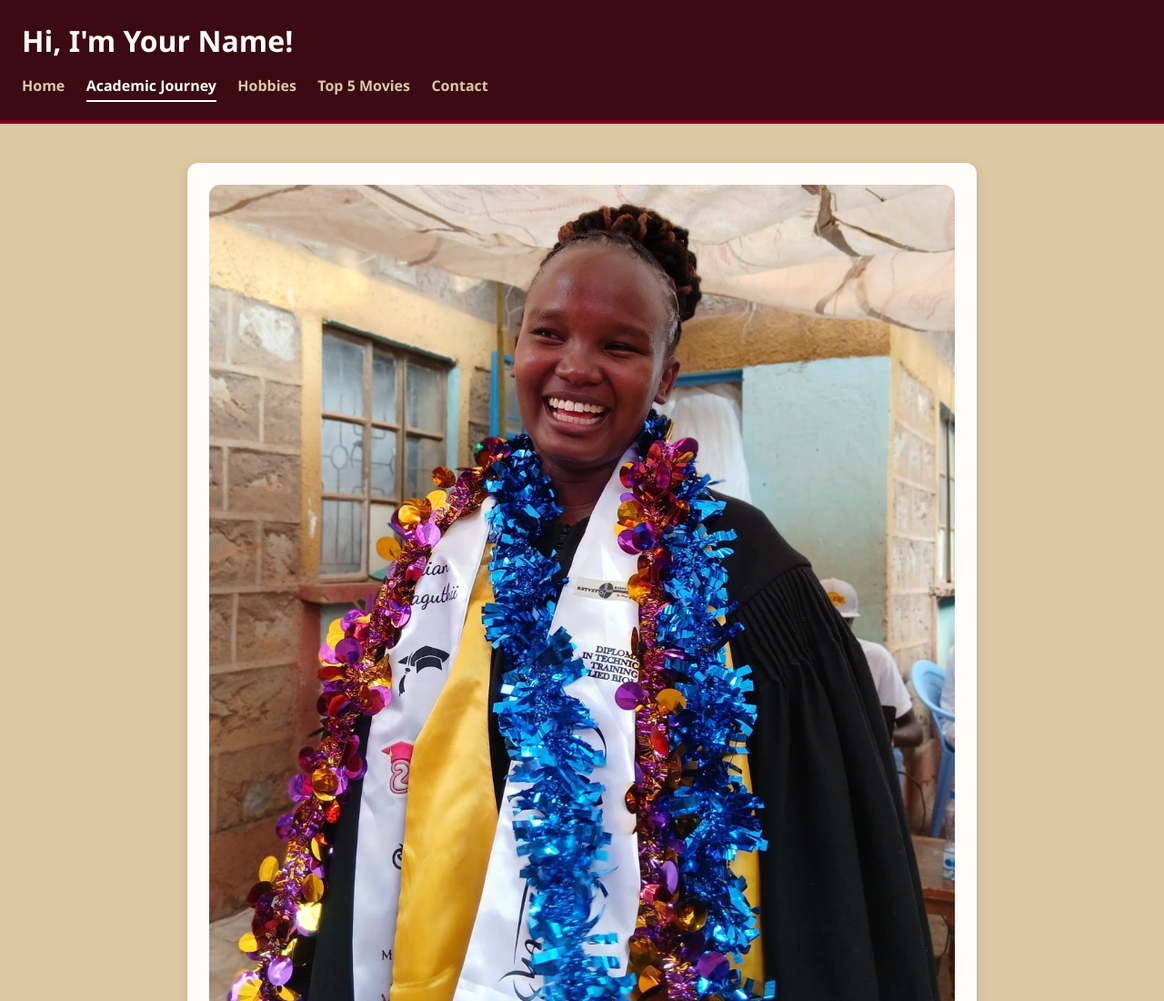
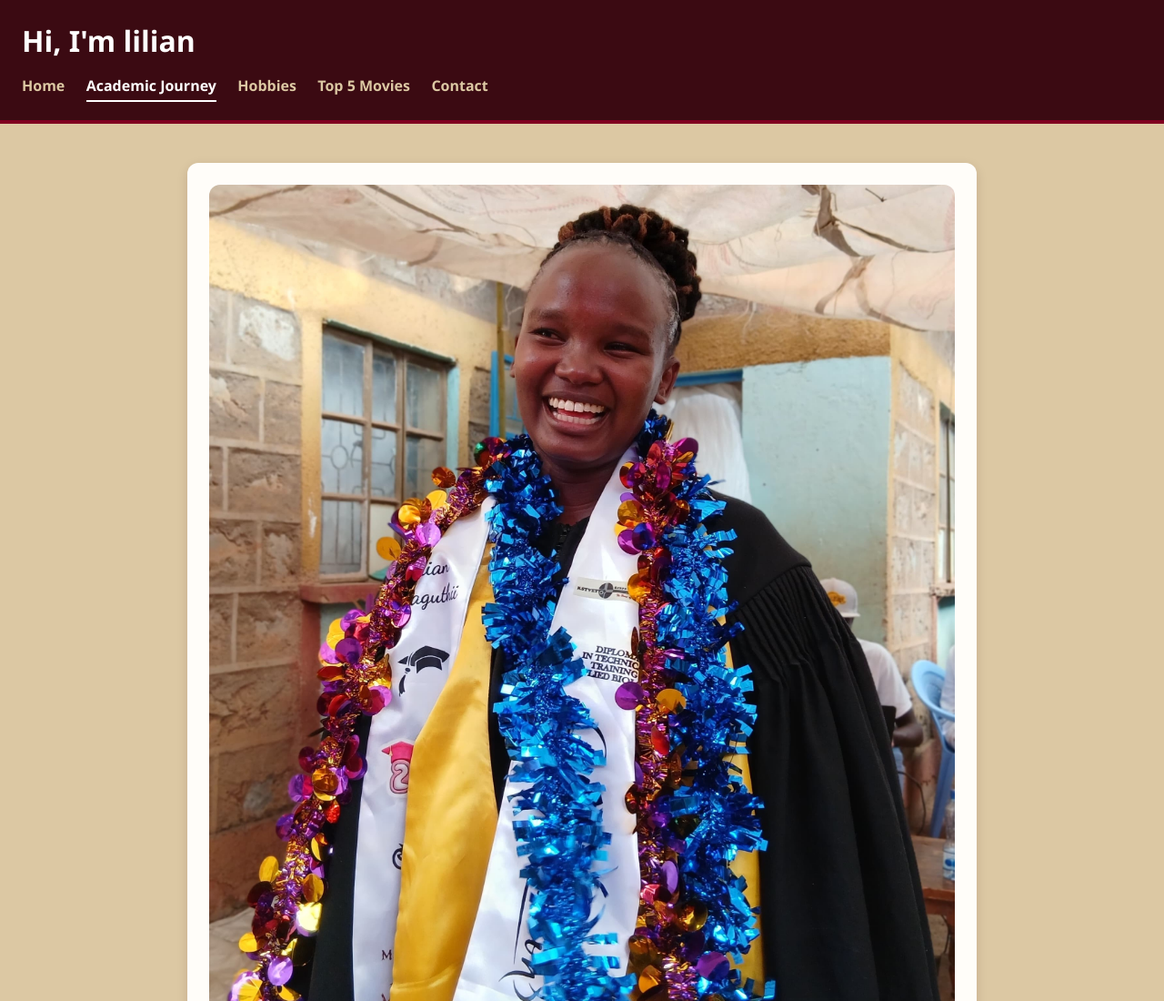
Before and after one commit to liliangikunju/my-portfolio, a plain HTML site: page academic.html in a window 1280 px wide. Shown: the top 1100 px of the page at 91% size. Drawn offline with Linux system fonts and the light colour scheme; files whose address does not match are found by name.

Commit message:
Update academic.html

```diff
--- a/academic.html
+++ b/academic.html
@@ -3,12 +3,12 @@
 <head>
   <meta charset="utf-8">
   <meta name="viewport" content="width=device-width, initial-scale=1">
-  <title>Academic Journey | Your Name</title>
+  <title>Academic Journey | lilian</title>
   <link rel="stylesheet" href="style.css">
 </head>
 <body>
   <header>
-    <h1>Hi, I'm Your Name!</h1>
+    <h1>Hi, I'm lilian</h1>
     <nav>
       <a href="index.html">Home</a>
       <a href="academic.html" class="active">Academic Journey</a>
```
